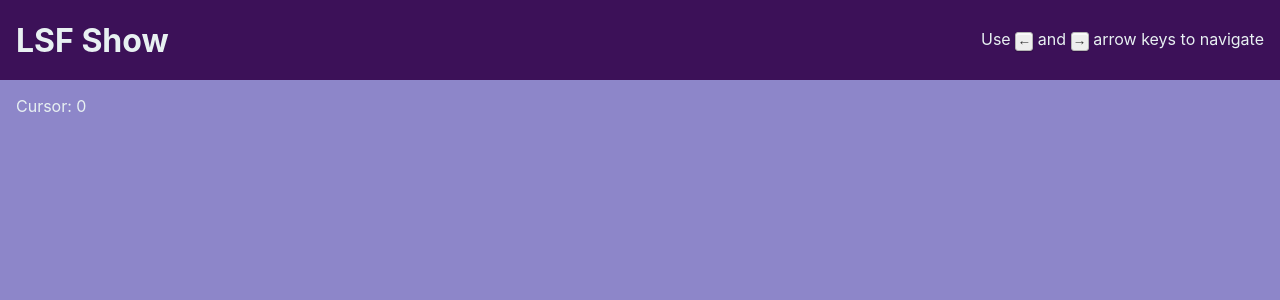
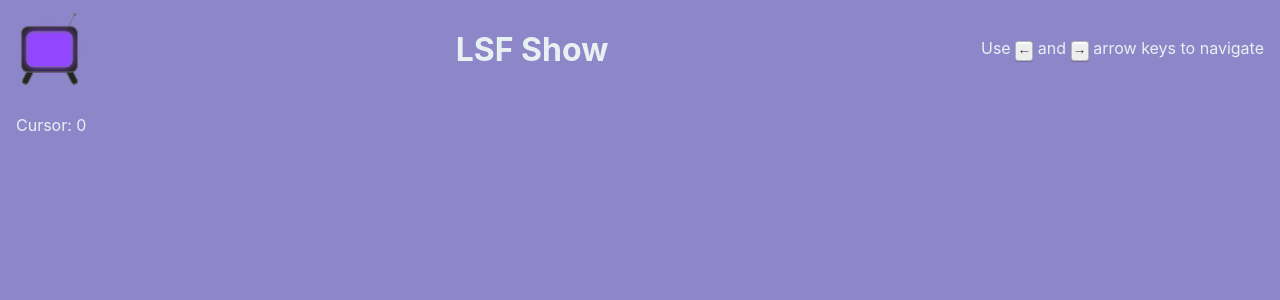
Before and after one commit to ollieri3/lsf-show, a Svelte app: page / in a window 1280 px wide. Shown: the top 300 px of the page. Built offline with nearby package versions, Linux system fonts and the light colour scheme; no server answers.

Commit message:
Add simple lsf.show logo to header

```diff
--- a/package.json
+++ b/package.json
@@ -8,6 +8,7 @@
   },
   "devDependencies": {
     "@rollup/plugin-commonjs": "^14.0.0",
+    "@rollup/plugin-image": "^2.0.5",
     "@rollup/plugin-node-resolve": "^8.0.0",
     "prettier": "2.0.5",
     "rollup": "^2.3.4",
--- a/rollup.config.js
+++ b/rollup.config.js
@@ -3,6 +3,7 @@ import resolve from '@rollup/plugin-node-resolve';
 import commonjs from '@rollup/plugin-commonjs';
 import livereload from 'rollup-plugin-livereload';
 import { terser } from 'rollup-plugin-terser';
+import image from '@rollup/plugin-image';
 
 const production = !process.env.ROLLUP_WATCH;
 
@@ -67,7 +68,10 @@ export default {
 
 		// If we're building for production (npm run build
 		// instead of npm run dev), minify
-		production && terser()
+		production && terser(),
+
+		//Allows the importing of images (png, svg. etc)
+		image()
 	],
 	watch: {
 		clearScreen: false
--- a/src/Header.svelte
+++ b/src/Header.svelte
@@ -1,7 +1,11 @@
+<script>
+  import logo from "../public/lsfshowicon.svg"
+
+</script>
+
 <style>
   header {
     min-height: 80px;
-    background-color: #3c1158;
     padding: 8px 16px;
     display: flex;
     align-items: center;
@@ -41,6 +45,9 @@
 </style>
 
 <header>
+
+  <img alt="The lsf.show logo, a small box television" src={logo} width="67" height="83"/>
+
   <a href="/">
     <h1>LSF Show</h1>
   </a>
```
Also changed, not shown: public/lsfshowicon.svg (added), 1 other file (tests, documents, lock files or other folders).
